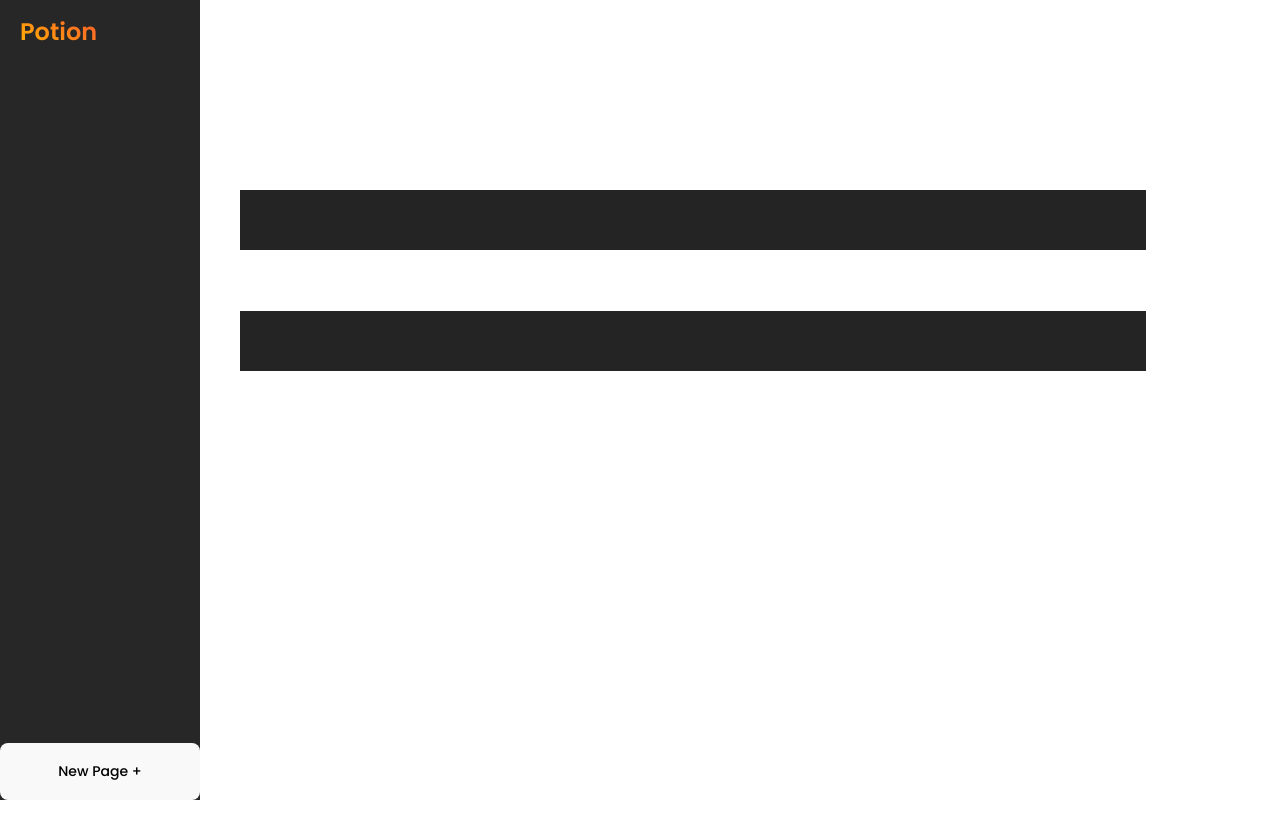
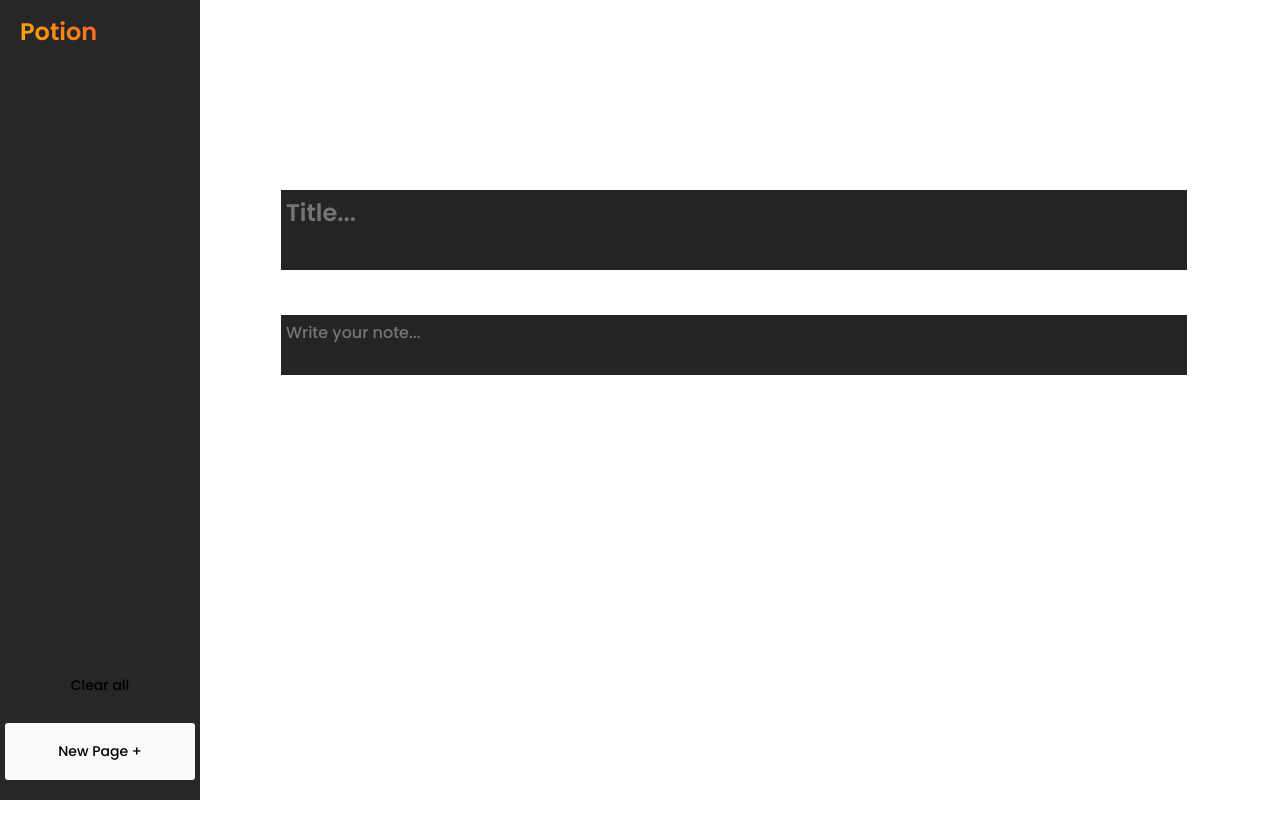
Before and after one commit to KindredSM/potion-productivity, a Vue app: page /#/page/1 in a window 1280 px wide. Shown: the top 838 px of the page. Built offline with nearby package versions, Linux system fonts and the light colour scheme.

Commit message:
added clear all, styling and animation library

```diff
--- a/package.json
+++ b/package.json
@@ -9,6 +9,7 @@
     "preview": "vite preview"
   },
   "dependencies": {
+    "@formkit/auto-animate": "^1.0.0-beta.6",
     "serve": "^14.2.0",
     "uuid": "^9.0.0",
     "vue": "^3.2.47",
--- a/src/components/Navbar.vue
+++ b/src/components/Navbar.vue
@@ -19,11 +19,7 @@
   margin-left: 20px;
   font-size: 24px;
 }
-.logo {
-  height: 50px;
-  margin-top: 12px;
-  margin-left: 12px;
-}
+
 nav {
   position: fixed;
   top: 0;
--- a/src/components/Sidebar.vue
+++ b/src/components/Sidebar.vue
@@ -1,14 +1,27 @@
 <template>
   <ul class="sidebar">
-    <span class="menu">
+    <span class="menu" v-auto-animate>
       <li class="menu-item" v-for="(page, index) in pages" :key="page.id">
         <router-link :to="`/page/${page.id}`" class="menu-item">
           <p class="page-title">{{ page.title }}</p>
-          <button class="delete" @click="deletePage(index)">X</button>
+          <div class="button-wrapper">
+            <router-link to="/">
+              <button class="delete" @click="deletePage(index)">
+                X
+              </button></router-link
+            >
+          </div>
         </router-link>
       </li>
     </span>
-    <button @click="addPage"><p>New Page +</p></button>
+    <div class="buttons">
+      <router-link to="/">
+        <button @click="clearAll" class="clear-all">
+          <p>Clear all</p>
+        </button></router-link
+      >
+      <button @click="addPage" class="new-page"><p>New Page +</p></button>
+    </div>
   </ul>
 </template>
 
@@ -38,6 +51,11 @@ export default {
 
     deletePage(index: number) {
       this.pages.splice(index, 1);
+
+      localStorage.setItem("pages", JSON.stringify(this.pages));
+    },
+    clearAll(index: number) {
+      this.pages.splice(index);
 
       localStorage.setItem("pages", JSON.stringify(this.pages));
     },
@@ -81,6 +99,33 @@ export default {
   border-radius: 50%;
 }
 
+.button-wrapper {
+  position: absolute;
+  right: 1rem;
+}
+
+.buttons {
+  display: flex;
+  flex-direction: column;
+  gap: 10px;
+  margin: 0 auto;
+  margin-bottom: 20px;
+}
+
+.clear-all {
+  background: none;
+}
+
+.clear-all,
+.new-page {
+  border-radius: 3px;
+  width: 190px;
+}
+
+.new-page:hover {
+  background: none;
+}
+
 .sidebar {
   position: fixed;
   top: 0;
--- a/src/main.ts
+++ b/src/main.ts
@@ -2,5 +2,6 @@ import { createApp } from "vue";
 import "./style.css";
 import App from "./App.vue";
 import router from "./router";
+import { autoAnimatePlugin } from "@formkit/auto-animate/vue";
 
-createApp(App).use(router).mount("#app");
+createApp(App).use(router).use(autoAnimatePlugin).mount("#app");
--- a/src/views/Home.vue
+++ b/src/views/Home.vue
@@ -1,12 +1,14 @@
 <template>
   <div class="home">
-    <div class="header">
+    <div class="header-section">
+      <img src="logo.svg" alt="" class="logo" />
       <h1 class="header">Welcome to Potion.</h1>
+
+      <p class="page-content">
+        here, you can write notes that automatically save as you type them.<br />
+        Click "New Page" on the left to start writing!
+      </p>
     </div>
-    <p class="page-content">
-      here, you can write notes that automatically save as you type them.
-    </p>
-    <div class="notes"></div>
   </div>
 </template>
 
@@ -17,9 +19,17 @@
   padding-bottom: 120px;
   padding-top: 124px;
   margin-right: 32px;
-  margin-left: 128px;
+  margin-left: 210px;
 }
 
+.logo {
+  width: 200px;
+}
+
+.header-section {
+  width: 100%;
+  margin: 0 auto;
+}
 .header {
   background: linear-gradient(215.78deg, #ff5d2b 2.99%, #ffb800 104.97%);
   -webkit-background-clip: text;
@@ -27,6 +37,7 @@
   background-clip: text;
   text-fill-color: transparent;
   text-align: center;
+  font-size: 48px;
 }
 
 .notes {
@@ -36,7 +47,10 @@
 }
 
 .page-content {
-  font-size: 16px;
+  font-size: 24px;
+  width: 100%;
+  text-align: center;
+  margin: 0 auto;
 }
 
 .note {
--- a/src/views/Page.vue
+++ b/src/views/Page.vue
@@ -2,10 +2,20 @@
   <div class="home">
     <div class="page">
       <h1 class="page-header">
-        <textarea v-model="title" key="title" @input="saveData"></textarea>
+        <textarea
+          v-model="title"
+          key="title"
+          id="title"
+          @input="saveData"
+          placeholder="Title..."></textarea>
       </h1>
       <p class="page-content">
-        <textarea v-model="content" key="content" @input="saveData"></textarea>
+        <textarea
+          v-model="content"
+          key="content"
+          id="content"
+          @input="saveData"
+          placeholder="Write your note..."></textarea>
       </p>
     </div>
   </div>
@@ -19,7 +29,7 @@
   padding-bottom: 120px;
   padding-top: 124px;
   margin-right: 32px;
-  margin-left: 128px;
+  margin-left: 210px;
 }
 
 textarea {
@@ -31,6 +41,16 @@ textarea {
   resize: none;
   font-size: 16px;
   background-color: #242424;
+}
+
+#title {
+  font-size: 24px;
+  font-weight: 700;
+}
+
+#content {
+  font-size: 16px;
+  font-weight: 500;
 }
 
 .page {
```
Also changed, not shown: 1 other file (tests, documents, lock files or other folders).
